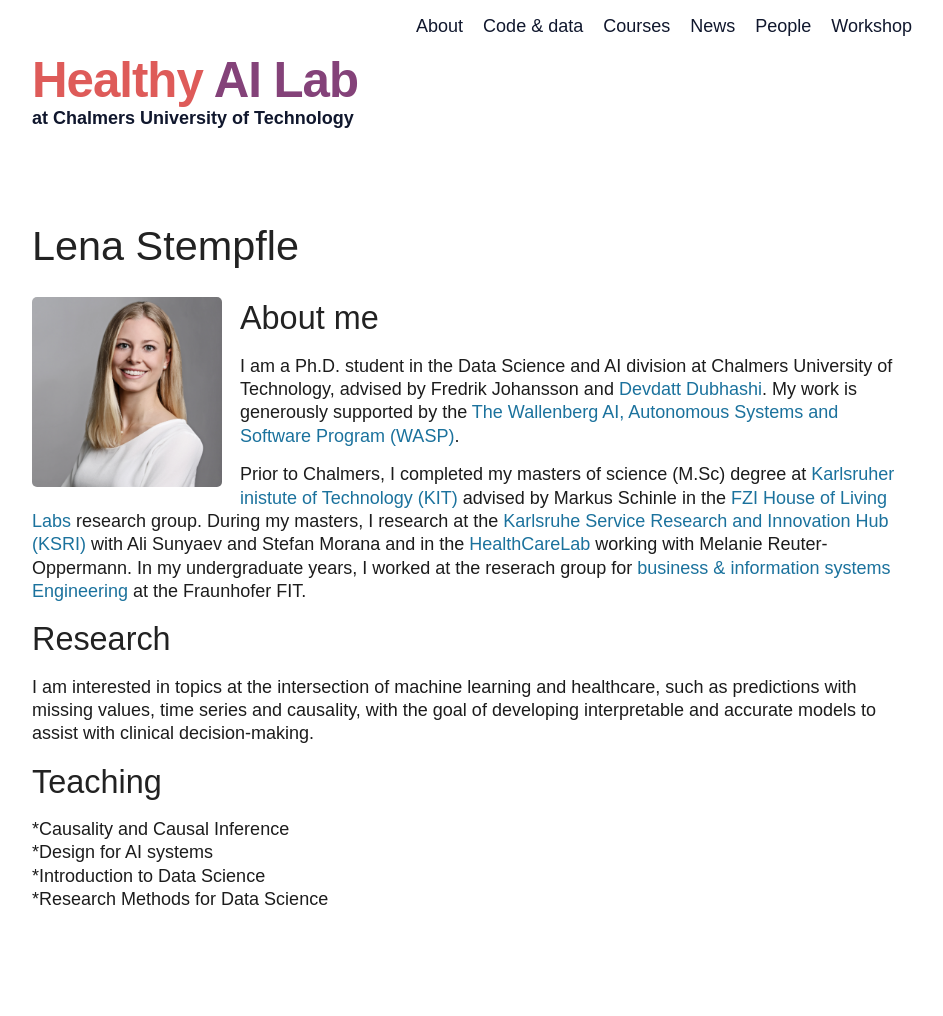
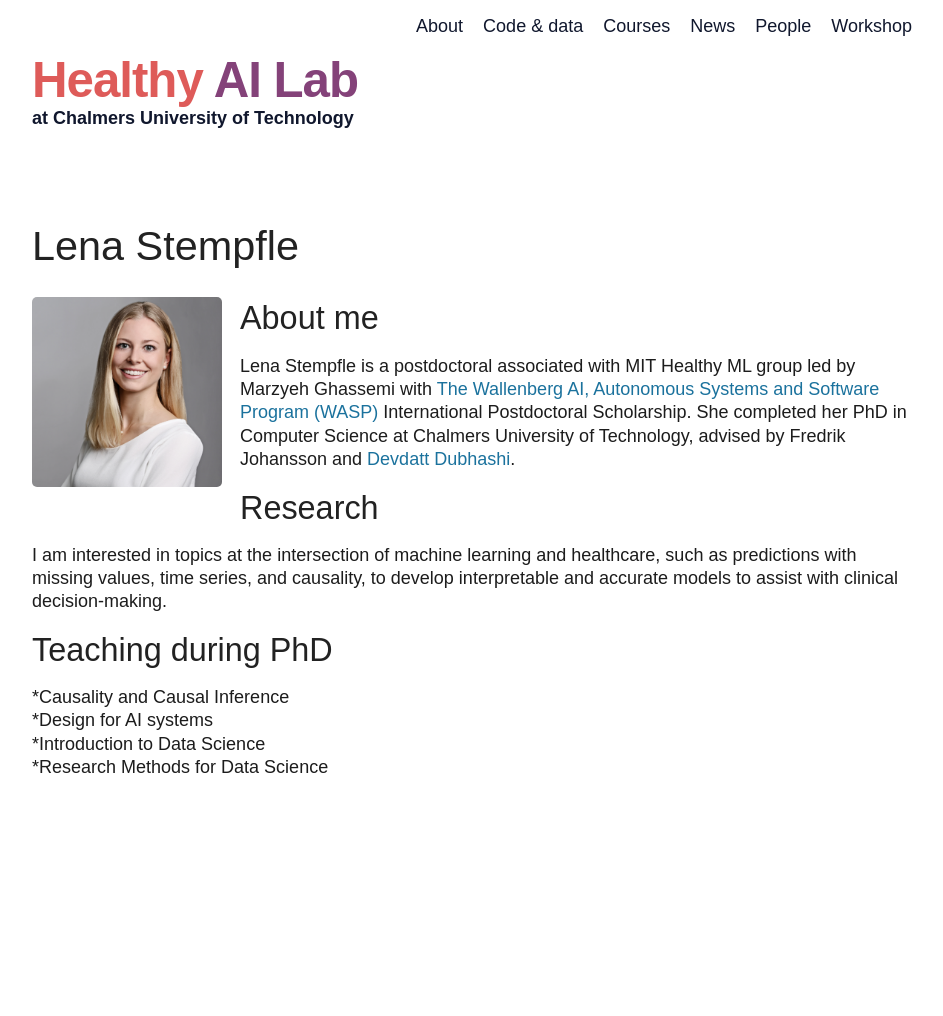
Before and after one commit to Healthy-AI/healthy-ai.github.io, a Jekyll site: the page built from _people/lena.markdown, in a window 1280 px wide. Shown: the whole page, without its empty margins (168-1111 px from the left). Built offline with Jekyll 4.4.1, drawn with Linux system fonts in a browser that asks for light colours; after the commit the page ends 900 px from its top, so only the background shows below that.

Commit message:
Update lena.markdown

```diff
--- a/_people/lena.markdown
+++ b/_people/lena.markdown
@@ -4,24 +4,20 @@
 category: people
 permalink: /people/lena
 image: /assets/people/lena.png
-position: 'PhD student'
+position: 'Visiting researcher'
 status: 'current'
 ---
 
 ![Lena](/assets/people/lena.png){:class="people-profile-image"}
 
 ## About me
-I am a Ph.D. student in the Data Science and AI division at Chalmers University of Technology, advised by Fredrik Johansson and [Devdatt Dubhashi](https://sites.google.com/view/devdattdubhashi/home). My work is generously supported by the [The Wallenberg AI, Autonomous Systems and Software Program (WASP)](https://wasp-sweden.org).
-
-Prior to Chalmers, I completed my masters of science (M.Sc) degree at [Karlsruher inistute of Technology (KIT)](https://www.kit.edu/english/) advised by Markus Schinle in the [FZI House of Living Labs](https://www.fzi.de/en/fzi-house-of-living-labs/) research group. During my masters, I research at the [Karlsruhe Service Research and Innovation Hub (KSRI)](https://www.ksri.kit.edu) with Ali Sunyaev and Stefan Morana and in the [HealthCareLab](https://healthcarelab.ksri.kit.edu) working with Melanie Reuter-Oppermann. In my undergraduate years, I worked at the reserach group for [business & information systems Engineering](https://www.fim-rc.de/en/) at the Fraunhofer FIT.
-
+Lena Stempfle is a postdoctoral associated with MIT Healthy ML group led by Marzyeh Ghassemi with [The Wallenberg AI, Autonomous Systems and Software Program (WASP)](https://wasp-sweden.org) International Postdoctoral Scholarship. She completed her PhD in Computer Science at Chalmers University of Technology, advised by Fredrik Johansson and [Devdatt Dubhashi](https://sites.google.com/view/devdattdubhashi/home).
 
 ## Research
 
-I am interested in topics at the intersection of machine learning and healthcare, such as predictions with missing values, time series and causality,
-with the goal of developing interpretable and accurate models to assist with clinical decision-making.
+I am interested in topics at the intersection of machine learning and healthcare, such as predictions with missing values, time series, and causality, to develop interpretable and accurate models to assist with clinical decision-making.
 
-## Teaching
+## Teaching during PhD
 
 *Causality and Causal Inference
 *Design for AI systems
```
